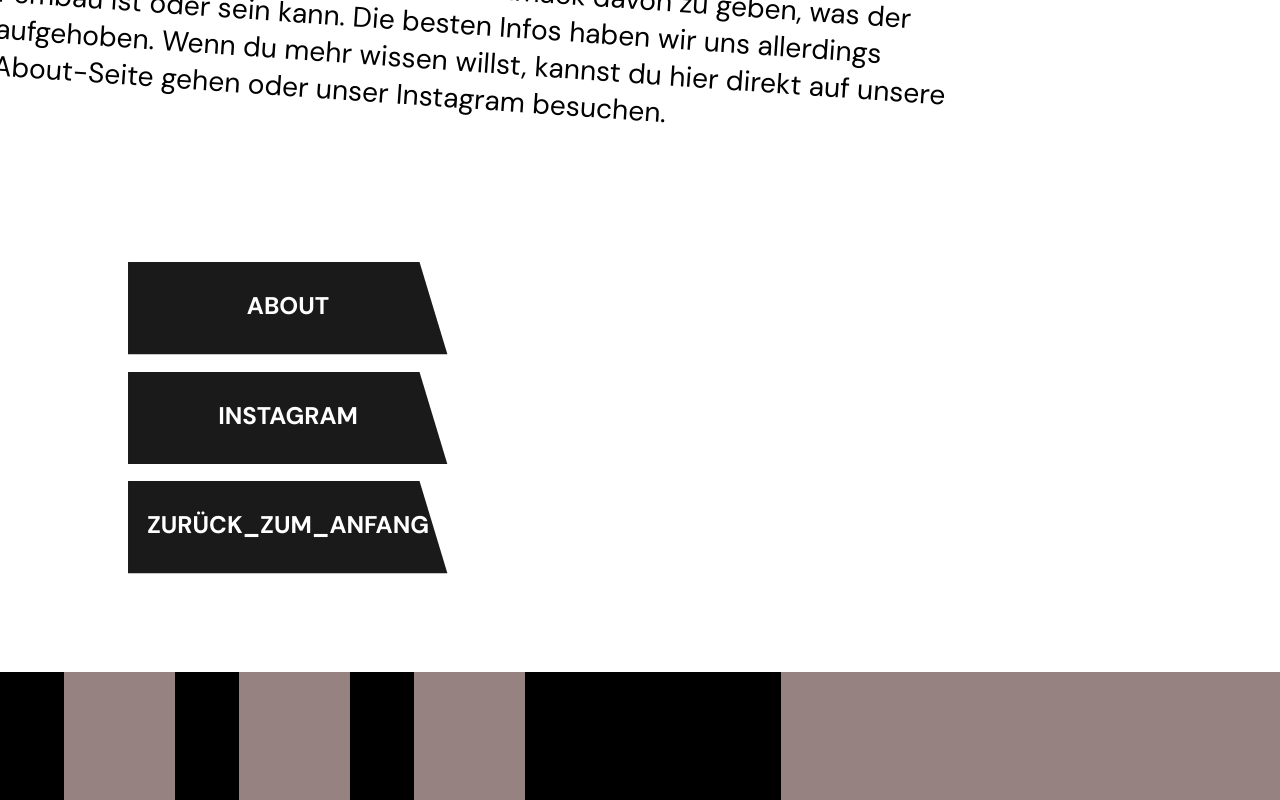
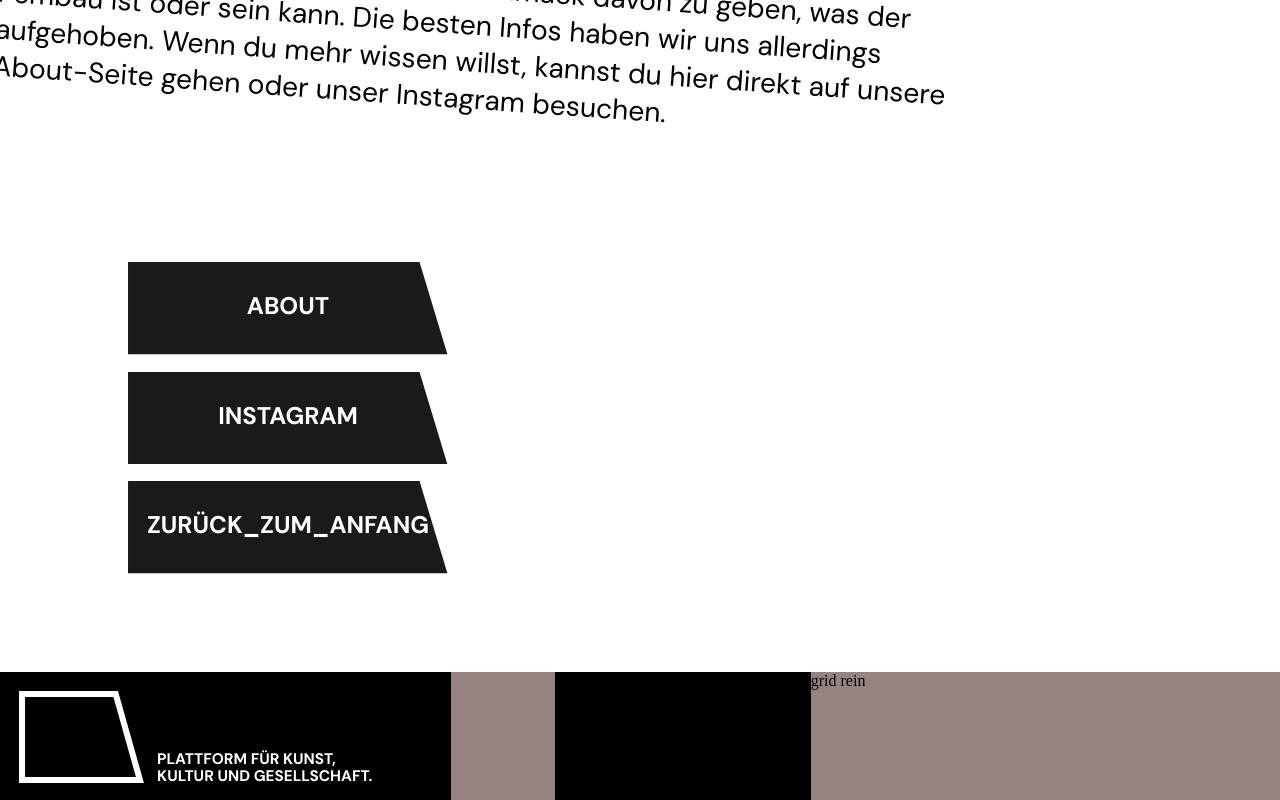
Before and after one commit to Knolldeboll/Pembau, a React (Vite) app in the folder pembau/: page / in a window 1280 px wide. Shown: the part 6789-7589 px from the top of the page. Built offline with nearby package versions, Linux system fonts and the light colour scheme.

Commit message:
Foot paar Sachen gemacht

```diff
--- a/pembau/src/Foot.tsx
+++ b/pembau/src/Foot.tsx
@@ -5,12 +5,19 @@ const Foot = () => {
     return (
 
         <div style={{ display: "flex", flexDirection: "row", width: "100vw", height: "10vw", backgroundColor: "black", fill: "white" }}>
-            <div id="sprechblase" style={{ width: "10%", height: "auto", backgroundColor: "#978282ff", marginLeft: "5%" }}></div>
-            <div id="text" style={{ width: "10%", height: "auto", backgroundColor: "#978282ff", marginLeft: "5%" }}></div>
+            <div id="sprechblase" style={{ width: "12%", height: "auto", marginLeft: "1.5%", marginTop: "1.5%" }}>
+                <svg viewBox="0 0 186 137" fill="none" xmlns="http://www.w3.org/2000/svg">
+                    <path d="M143.728 4.53274L179.845 132.504H4.50272V4.50391L143.728 4.53274Z" stroke="white" stroke-width="9.00542" stroke-miterlimit="10" />
+                </svg>
+            </div>
+
+            <div id="text" style={{ minWidth: "0", width: "22%", height: "auto", color: "#ffffff", marginLeft: "1%", transform: "translateY(5vw)" }}>
+                <p className="foot-text" >PLATTFORM FÜR KUNST, KULTUR UND GESELLSCHAFT.</p>
+            </div>
 
             <div id="socialmedia" style={{ width: "10%", height: "auto", backgroundColor: "#978282ff", marginLeft: "5%" }}></div>
 
-            <div id="links" style={{ width: "45%", height: "auto", backgroundColor: "#978282ff", marginLeft: "20%" }}></div>
+            <div id="links" style={{ width: "45%", height: "auto", backgroundColor: "#978282ff", marginLeft: "20%" }}>grid rein</div>
 
         </div>
 
--- a/pembau/src/MithelfenFrame.tsx
+++ b/pembau/src/MithelfenFrame.tsx
@@ -80,8 +80,6 @@ const MithelfenFrame = ({ uncollapsedImg, collapsedImg }: ImageFrameJPGProps) =>
                 {!collapsed && <TextButton text="NEWS_LETTER" onClick={() => { console.log("Mehrerfahren-pembauBALD todo") }}></TextButton>}
             </div>
 
-
-
         </div>
     );
 
--- a/pembau/src/style.css
+++ b/pembau/src/style.css
@@ -73,6 +73,14 @@ html {
   font-weight: 400;
   font-size: 2.2vw;
 
+}
+
+.foot-text {
+  font-family: 'DM Sans';
+  font-style: normal;
+  font-weight: 700;
+  font-size: 1.2vw;
+  line-height: 1.3vw;
 }
 
 /*Wir machen nun so: bodyframe hat nix Höhe und gggf. auch keine Breite,
```
Also changed, not shown: 1 other file (tests, documents, lock files or other folders).
